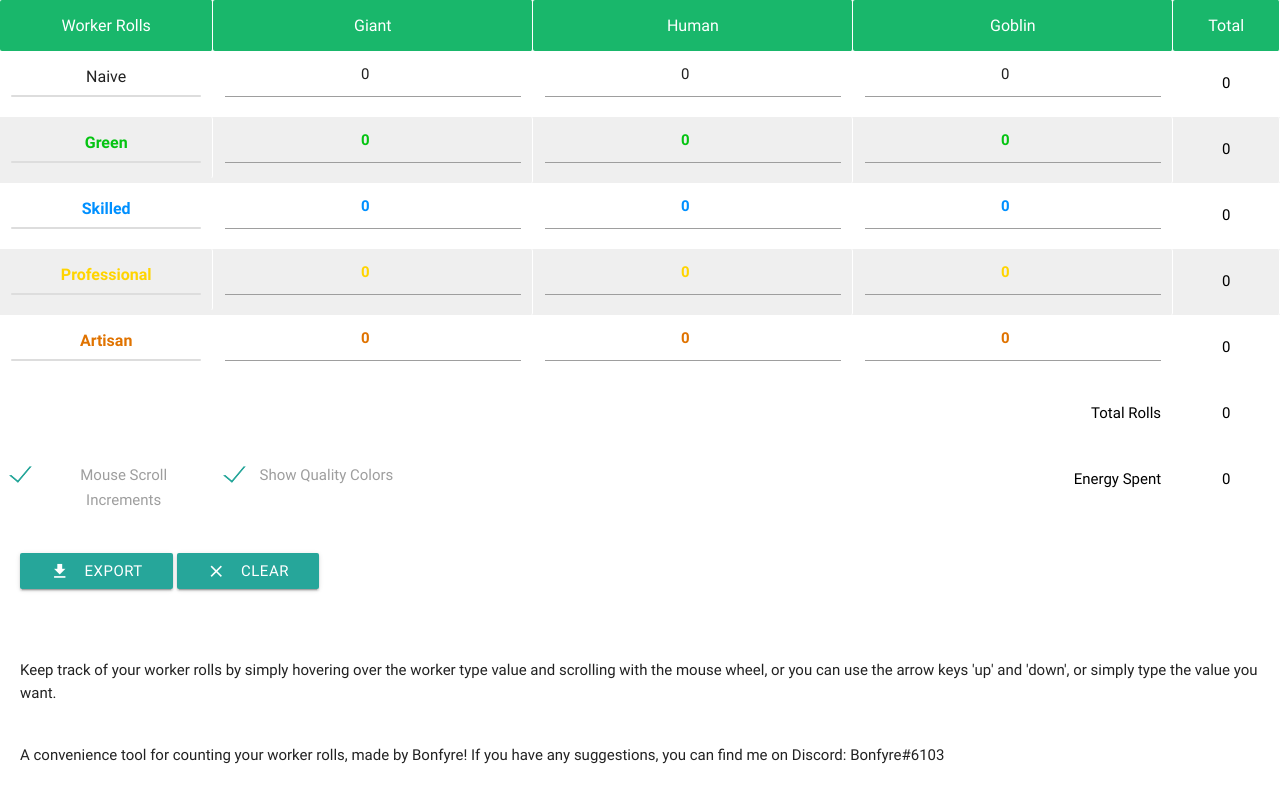
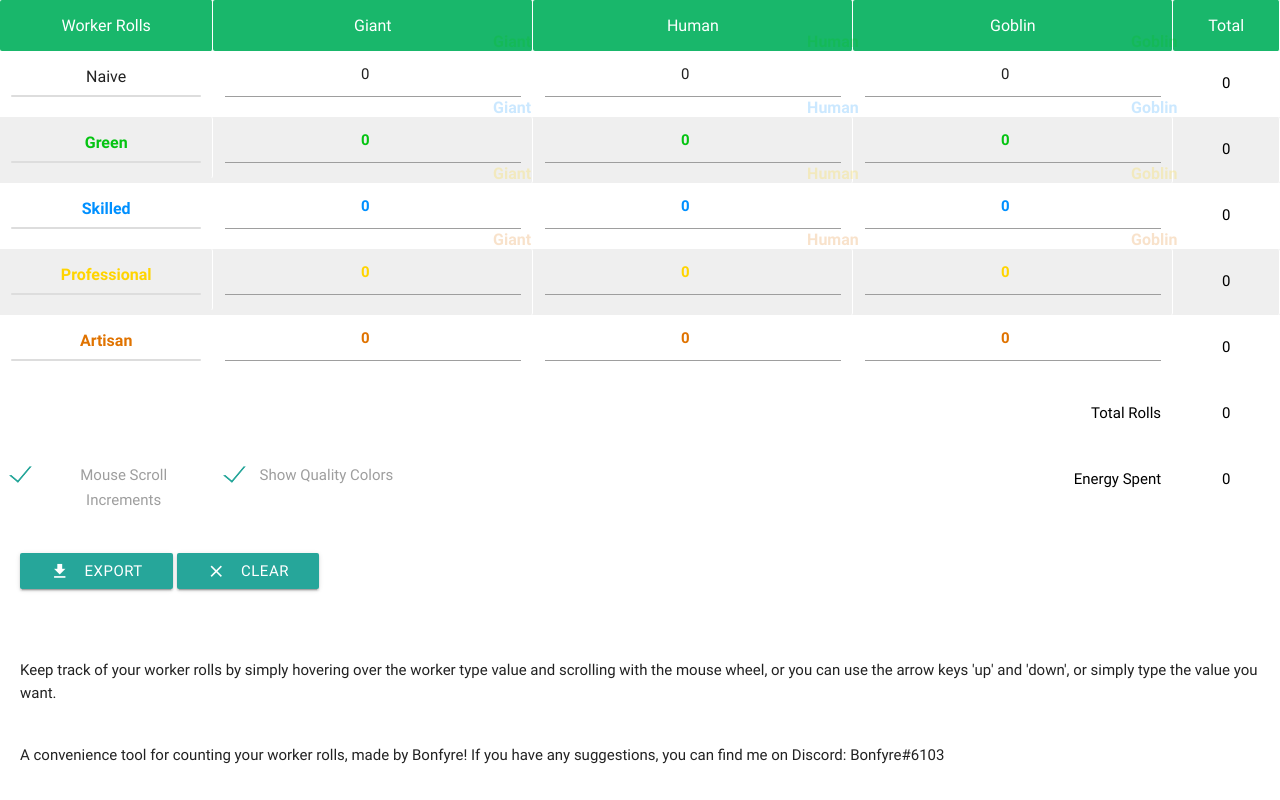
Before and after one commit to BenDol/bdo-worker-rolls, a plain HTML site: page index.html in a window 1280 px wide. Both pictures are taken after a click on the label "Show Quality Colors". Drawn offline with nearby package versions, Linux system fonts and the light colour scheme.

Commit message:
Add some helper text.

```diff
--- a/css/style.css
+++ b/css/style.css
@@ -86,6 +86,35 @@ table.colored tr#artisan td.race {
   height: 2px;
 }
 
+.race span {
+  visibility: hidden;
+}
+
+table.colored .race span {
+  visibility: visible;
+}
+
+#giant span {
+  position: absolute;
+  margin-left: -28px;
+  margin-top: -85px;
+  opacity: 0.2;
+}
+
+#human span {
+  position: absolute;
+  margin-left: -34px;
+  margin-top: -85px;
+  opacity: 0.2;
+}
+
+#goblin span {
+  position: absolute;
+  margin-left: -30px;
+  margin-top: -85px;
+  opacity: 0.2;
+}
+
 #naive .quality .progress .determinate {
   background-color: #bdbdbd !important;
 }
--- a/index.html
+++ b/index.html
@@ -32,9 +32,18 @@
               <div class="determinate" style="width: 0%"></div>
             </div>
           </td>
-          <td id="giant" class="race col s12 m4 l3"><input type="number" step="1" min="0" value="0"></input><label>0</label></td>
-          <td id="human" class="race col s12 m4 l3"><input type="number" step="1" min="0" value="0"></input><label>0</label></td>
-          <td id="goblin" class="race col s12 m4 l3"><input type="number" step="1" min="0" value="0"></input><label>0</label></td>
+          <td id="giant" class="race col s12 m4 l3">
+            <input type="number" step="1" min="0" value="0"></input>
+            <label>0</label>
+          </td>
+          <td id="human" class="race col s12 m4 l3">
+            <input type="number" step="1" min="0" value="0"></input>
+            <label>0</label>
+          </td>
+          <td id="goblin" class="race col s12 m4 l3">
+            <input type="number" step="1" min="0" value="0"></input>
+            <label>0</label>
+          </td>
           <td id="total" class="col s12 m4 l1"><label>0</label></td>
         </tr>
         <!-- Green -->
@@ -45,9 +54,21 @@
               <div class="determinate" style="width: 0%"></div>
             </div>
           </td>
-          <td id="giant" class="race col s12 m4 l3"><input type="number" step="1" min="0" value="0"></input><label>0</label></td>
-          <td id="human" class="race col s12 m4 l3"><input type="number" step="1" min="0" value="0"></input><label>0</label></td>
-          <td id="goblin" class="race col s12 m4 l3"><input type="number" step="1" min="0" value="0"></input><label>0</label></td>
+          <td id="giant" class="race col s12 m4 l3">
+            <input type="number" step="1" min="0" value="0"></input>
+            <label>0</label>
+            <span>Giant</span>
+          </td>
+          <td id="human" class="race col s12 m4 l3">
+            <input type="number" step="1" min="0" value="0"></input>
+            <label>0</label>
+            <span>Human</span>
+          </td>
+          <td id="goblin" class="race col s12 m4 l3">
+            <input type="number" step="1" min="0" value="0"></input>
+            <label>0</label>
+            <span>Goblin</span>
+          </td>
           <td id="total" class="col s12 m4 l1"><label>0</label></td>
         </tr>
         <!-- Skilled -->
@@ -58,9 +79,21 @@
               <div class="determinate" style="width: 0%"></div>
             </div>
           </td>
-          <td id="giant" class="race col s12 m4 l3"><input type="number" step="1" min="0" value="0"></input><label>0</label></td>
-          <td id="human" class="race col s12 m4 l3"><input type="number" step="1" min="0" value="0"></input><label>0</label></td>
-          <td id="goblin" class="race col s12 m4 l3"><input type="number" step="1" min="0" value="0"></input><label>0</label></td>
+          <td id="giant" class="race col s12 m4 l3">
+            <input type="number" step="1" min="0" value="0"></input>
+            <label>0</label>
+            <span>Giant</span>
+          </td>
+          <td id="human" class="race col s12 m4 l3">
+            <input type="number" step="1" min="0" value="0"></input>
+            <label>0</label>
+            <span>Human</span>
+          </td>
+          <td id="goblin" class="race col s12 m4 l3">
+            <input type="number" step="1" min="0" value="0"></input>
+            <label>0</label>
+            <span>Goblin</span>
+          </td>
           <td id="total" class="col s12 m4 l1"><label>0</label></td>
         </tr>
         <!-- Professional -->
@@ -71,9 +104,21 @@
               <div class="determinate" style="width: 0%"></div>
             </div>
           </td>
-          <td id="giant" class="race col s12 m4 l3"><input type="number" step="1" min="0" value="0"></input><label>0</label></td>
-          <td id="human" class="race col s12 m4 l3"><input type="number" step="1" min="0" value="0"></input><label>0</label></td>
-          <td id="goblin" class="race col s12 m4 l3"><input type="number" step="1" min="0" value="0"></input><label>0</label></td>
+          <td id="giant" class="race col s12 m4 l3">
+            <input type="number" step="1" min="0" value="0"></input>
+            <label>0</label>
+            <span>Giant</span>
+          </td>
+          <td id="human" class="race col s12 m4 l3">
+            <input type="number" step="1" min="0" value="0"></input>
+            <label>0</label>
+            <span>Human</span>
+          </td>
+          <td id="goblin" class="race col s12 m4 l3">
+            <input type="number" step="1" min="0" value="0"></input>
+            <label>0</label>
+            <span>Goblin</span>
+          </td>
           <td id="total" class="col s12 m4 l1"><label>0</label></td>
         </tr>
         <!-- Artisan -->
@@ -84,9 +129,21 @@
               <div class="determinate" style="width: 0%"></div>
             </div>
           </td>
-          <td id="giant" class="race col s12 m4 l3"><input type="number" step="1" min="0" value="0"></input><label>0</label></td>
-          <td id="human" class="race col s12 m4 l3"><input type="number" step="1" min="0" value="0"></input><label>0</label></td>
-          <td id="goblin" class="race col s12 m4 l3"><input type="number" step="1" min="0" value="0"></input><label>0</label></td>
+          <td id="giant" class="race col s12 m4 l3">
+            <input type="number" step="1" min="0" value="0"></input>
+            <label>0</label>
+            <span>Giant</span>
+          </td>
+          <td id="human" class="race col s12 m4 l3">
+            <input type="number" step="1" min="0" value="0"></input>
+            <label>0</label>
+            <span>Human</span>
+          </td>
+          <td id="goblin" class="race col s12 m4 l3">
+            <input type="number" step="1" min="0" value="0"></input>
+            <label>0</label>
+            <span>Goblin</span>
+          </td>
           <td id="total" class="col s12 m4 l1"><label>0</label></td>
         </tr>
 
```
